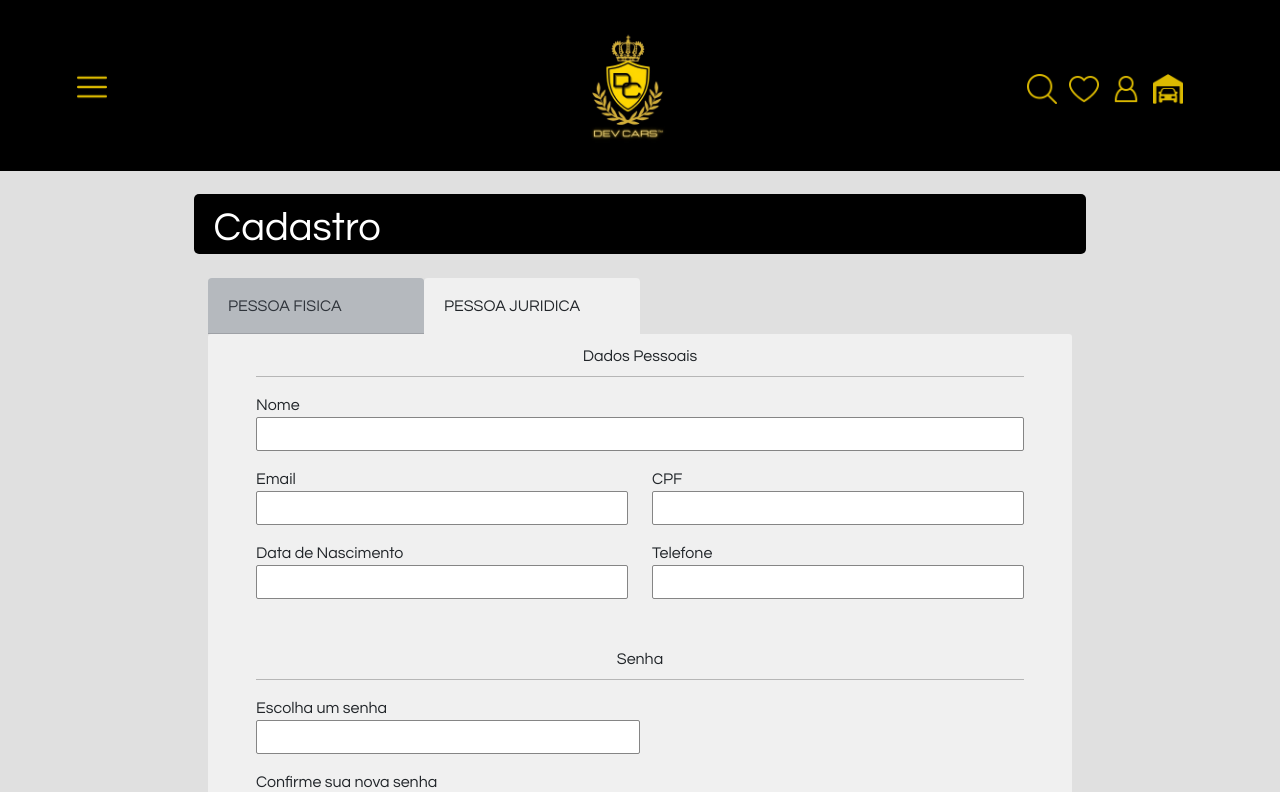
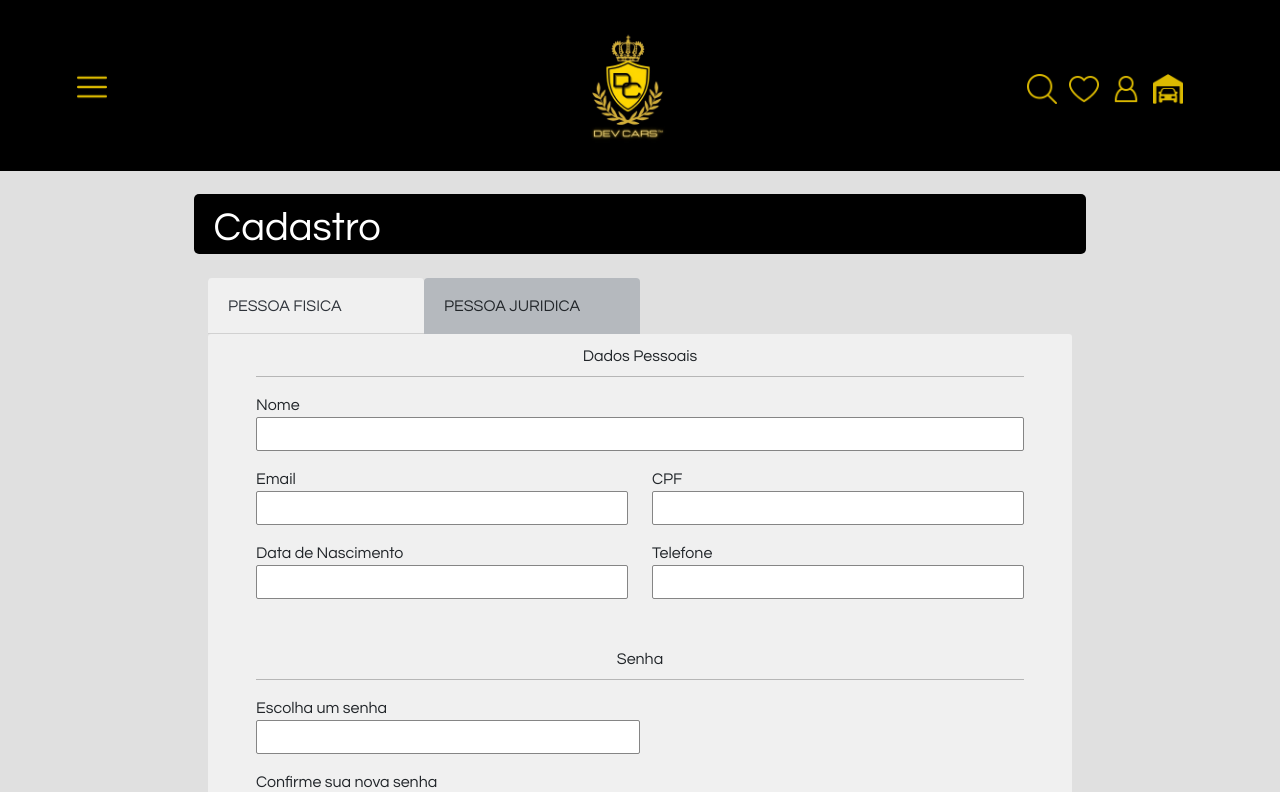
Before and after one commit to augustomeireles05/FinalReactProjectDevCars, a React (Create React App) app: page /register in a window 1280 px wide. Shown: the top 792 px of the page. Built offline with nearby package versions, Linux system fonts and the light colour scheme.

Commit message:
ajustes estilo

```diff
--- a/src/pages/register/Register.css
+++ b/src/pages/register/Register.css
@@ -132,6 +132,11 @@ body {
 }
 
 .trigger-colapse-register{
+    /* background-color: #F0F0F0; */
+    background-color: #9ea3aca4;
+}
+
+.accordion-button:not(.collapsed){
     background-color: #F0F0F0;
 }
 
```
